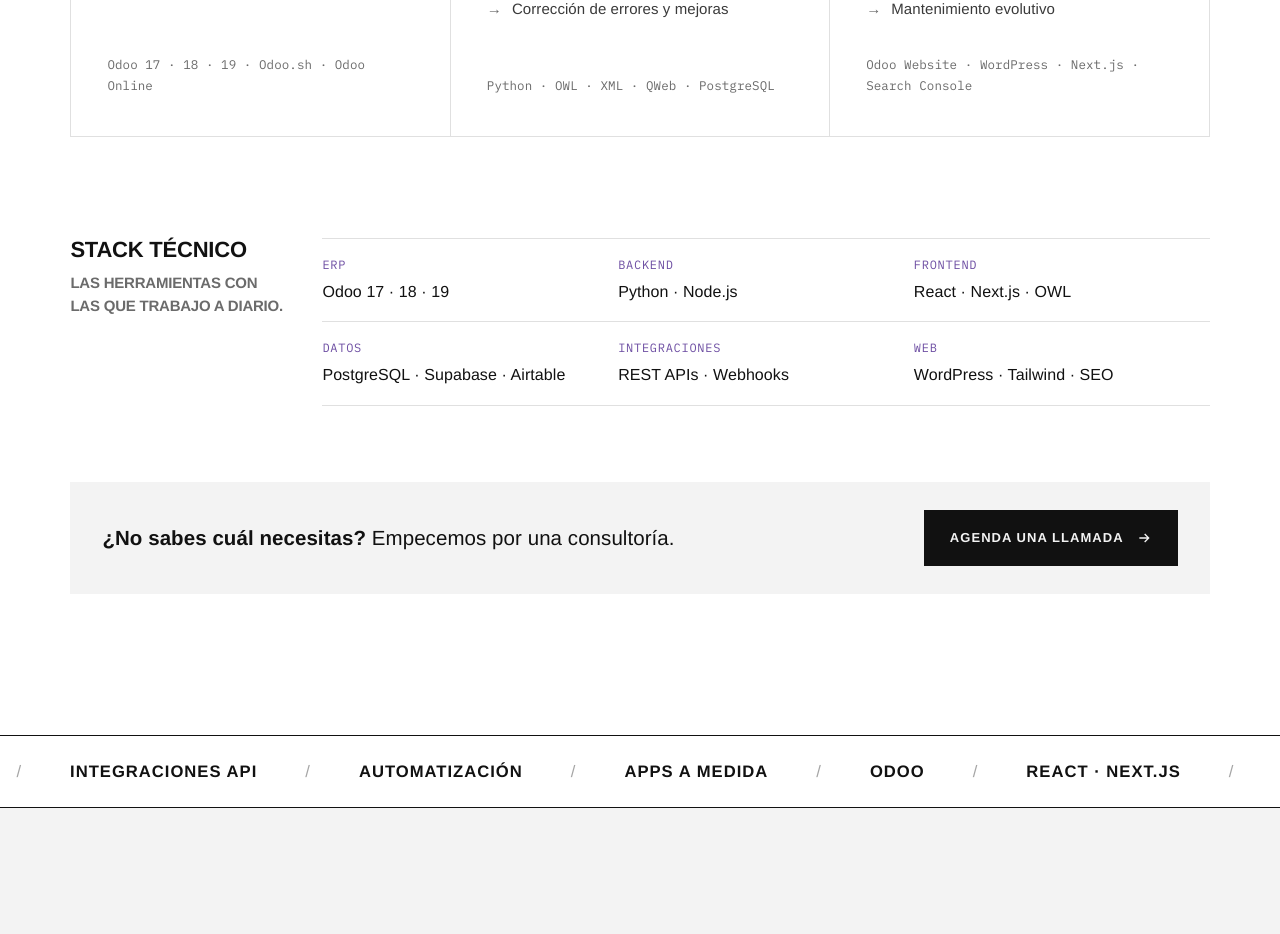
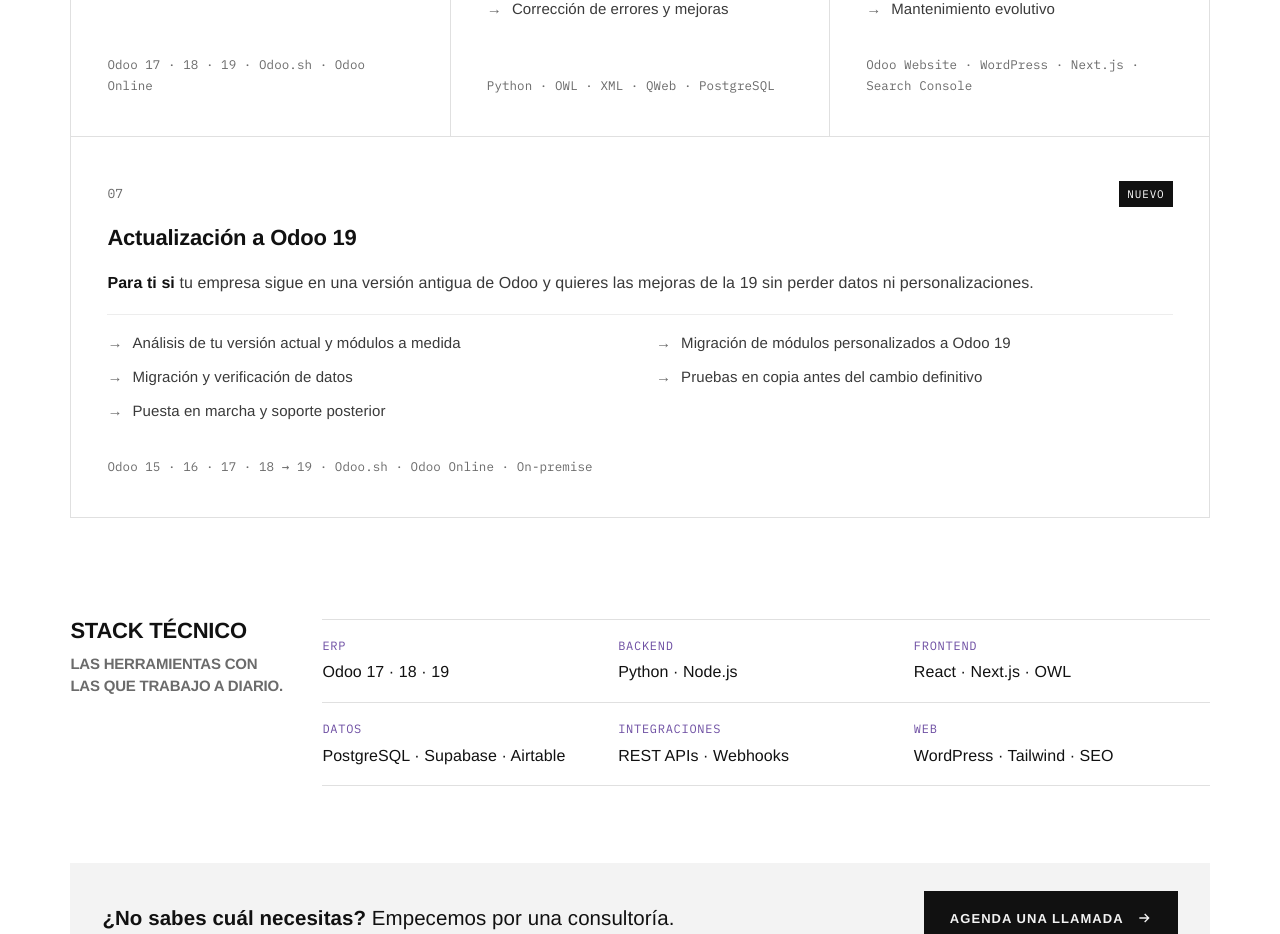
Before and after one commit to VeronicaC-Fuentes/veronicadev, a Next.js app: page / in a window 1280 px wide. Shown: the part 2300-3234 px from the top of the page. Built offline with nearby package versions, Linux system fonts and the light colour scheme.

Commit message:
Servicio de actualización a Odoo 19, botón volver arriba y recorte de foto de portada
Co-Authored-By: Claude Opus 5.5 <noreply@anthropic.com>
Claude-Session: https://claude.ai/code/session_01YLa4mbtqWbu346eComd5Wq

```diff
--- a/src/app/components/site/Home.jsx
+++ b/src/app/components/site/Home.jsx
@@ -75,7 +75,7 @@ function Services({ c }) {
           {s.items.map((it, i) => {
             const open = openIdx === i;
             return (
-              <article key={it.title} className={`card reveal${it.featured ? " feat" : ""}${open ? " open" : ""}`}>
+              <article key={it.title} className={`card reveal${it.featured ? " feat" : ""}${it.wide ? " wide" : ""}${open ? " open" : ""}`}>
                 <button type="button" className="card-head" aria-expanded={open} onClick={() => setOpenIdx(open ? -1 : i)}>
                   <span className="top">
                     <span className="num">{String(i + 1).padStart(2, "0")}</span>
--- a/src/app/components/site/ui.jsx
+++ b/src/app/components/site/ui.jsx
@@ -1,5 +1,5 @@
 "use client";
-import { useEffect } from "react";
+import { useEffect, useState } from "react";
 import Image from "next/image";
 import { useLang } from "../LanguageProvider";
 import { WHATSAPP_URL } from "../../content";
@@ -90,12 +90,29 @@ export function ProjectCard({ p }) {
 
 export function WhatsAppFloat() {
   const { c } = useLang();
+  const [showTop, setShowTop] = useState(false);
+  useEffect(() => {
+    const on = () => setShowTop(window.scrollY > 600);
+    on();
+    window.addEventListener("scroll", on, { passive: true });
+    return () => window.removeEventListener("scroll", on);
+  }, []);
   return (
+    <>
+    <button
+      type="button"
+      className={`to-top${showTop ? " show" : ""}`}
+      aria-label={c.topAria}
+      onClick={() => window.scrollTo({ top: 0, behavior: "smooth" })}
+    >
+      <svg viewBox="0 0 24 24" fill="none" stroke="currentColor" strokeWidth="2" aria-hidden="true"><path d="M12 19V5M6 11l6-6 6 6" /></svg>
+    </button>
     <a className="wa" href={WHATSAPP_URL} target="_blank" rel="noopener noreferrer" aria-label={c.whatsappAria}>
       <svg viewBox="0 0 24 24" fill="currentColor" aria-hidden="true">
         <path d="M12.04 2C6.58 2 2.13 6.45 2.13 11.91c0 1.75.46 3.45 1.32 4.95L2.05 22l5.25-1.38a9.9 9.9 0 0 0 4.74 1.21h.01c5.46 0 9.91-4.45 9.91-9.91A9.86 9.86 0 0 0 12.04 2Zm5.8 14.05c-.24.68-1.42 1.3-1.96 1.35-.5.05-.97.23-3.28-.68-2.77-1.09-4.52-3.93-4.66-4.11-.13-.18-1.1-1.46-1.1-2.79s.7-1.98.95-2.25c.24-.27.53-.34.71-.34l.51.01c.16 0 .38-.06.6.46.23.54.77 1.87.84 2 .07.14.11.3.02.48-.09.18-.13.3-.27.46l-.4.47c-.13.13-.27.28-.12.55.16.27.7 1.15 1.5 1.86 1.03.92 1.9 1.2 2.17 1.34.27.13.43.11.59-.07.16-.18.68-.79.86-1.06.18-.27.36-.23.6-.14.25.09 1.57.74 1.84.88.27.13.45.2.52.31.07.11.07.66-.17 1.3Z" />
       </svg>
     </a>
+    </>
   );
 }
 
--- a/src/app/content.js
+++ b/src/app/content.js
@@ -145,6 +145,7 @@ export const CONTENT = {
         { title: "Implementación Odoo", for: "quieres ordenar ventas, CRM, inventario o formación en un solo sistema.", list: ["Configuración de módulos", "Migración de datos", "Permisos y flujos por rol", "Formación a tu equipo"], tech: "Odoo 17 · 18 · 19 · Odoo.sh · Odoo Online" },
         { title: "Desarrollo Odoo", for: "Odoo cubre casi todo, pero te falta esa funcionalidad clave para tu negocio.", list: ["Módulos a medida", "Reglas de negocio y validaciones", "Reportes PDF y vistas propias", "Corrección de errores y mejoras"], tech: "Python · OWL · XML · QWeb · PostgreSQL" },
         { title: "Web, e-commerce & SEO", for: "tu web es lenta, no aparece en Google o no está conectada con tu negocio.", list: ["Webs corporativas y tiendas online", "Optimización de velocidad (WPO)", "SEO técnico y analítica", "Mantenimiento evolutivo"], tech: "Odoo Website · WordPress · Next.js · Search Console" },
+        { title: "Actualización a Odoo 19", isNew: true, wide: true, for: "tu empresa sigue en una versión antigua de Odoo y quieres las mejoras de la 19 sin perder datos ni personalizaciones.", list: ["Análisis de tu versión actual y módulos a medida", "Migración de módulos personalizados a Odoo 19", "Migración y verificación de datos", "Pruebas en copia antes del cambio definitivo", "Puesta en marcha y soporte posterior"], tech: "Odoo 15 · 16 · 17 · 18 → 19 · Odoo.sh · Odoo Online · On-premise" },
       ],
       stackTitle: "Stack técnico",
       stackSub: "Las herramientas con las que trabajo a diario.",
@@ -198,6 +199,7 @@ export const CONTENT = {
     },
     portfolio: { title: ["Portafolio", "completo"], lead: "Webs, aplicaciones, integraciones y módulos Odoo que he desarrollado.", back: "Volver al inicio" },
     whatsappAria: "Escríbeme por WhatsApp",
+    topAria: "Volver arriba",
     swipe: "Desliza",
   },
   en: {
@@ -226,6 +228,7 @@ export const CONTENT = {
         { title: "Odoo implementation", for: "you want sales, CRM, inventory or training organised in one system.", list: ["Module configuration", "Data migration", "Role-based permissions and flows", "Team training"], tech: "Odoo 17 · 18 · 19 · Odoo.sh · Odoo Online" },
         { title: "Odoo development", for: "Odoo covers almost everything, but you're missing that one key feature for your business.", list: ["Custom modules", "Business rules and validations", "Custom PDF reports and views", "Bug fixes and improvements"], tech: "Python · OWL · XML · QWeb · PostgreSQL" },
         { title: "Web, e-commerce & SEO", for: "your website is slow, doesn't show up on Google or isn't connected to your business.", list: ["Corporate websites and online stores", "Speed optimisation", "Technical SEO and analytics", "Ongoing maintenance"], tech: "Odoo Website · WordPress · Next.js · Search Console" },
+        { title: "Upgrade to Odoo 19", isNew: true, wide: true, for: "your company is still on an older Odoo version and you want the 19 improvements without losing data or customisations.", list: ["Review of your current version and custom modules", "Migration of custom modules to Odoo 19", "Data migration and verification", "Testing on a copy before the final switch", "Go-live and follow-up support"], tech: "Odoo 15 · 16 · 17 · 18 → 19 · Odoo.sh · Odoo Online · On-premise" },
       ],
       stackTitle: "Tech stack",
       stackSub: "The tools I work with every day.",
@@ -278,6 +281,7 @@ export const CONTENT = {
     },
     portfolio: { title: ["Full", "portfolio"], lead: "Websites, applications, integrations and Odoo modules I've built.", back: "Back to home" },
     whatsappAria: "Message me on WhatsApp",
+    topAria: "Back to top",
     swipe: "Swipe",
   },
 };
--- a/src/app/globals.css
+++ b/src/app/globals.css
@@ -599,3 +599,14 @@ em.accent{font-style:normal;color:var(--purple)}
   .card-head{gap:6px}
   .card h3{font-size:20px}
 }
+
+/* botón volver arriba */
+.to-top{position:fixed;right:24px;bottom:calc(86px + env(safe-area-inset-bottom,0px));z-index:50;width:46px;height:46px;border:1px solid var(--ink);background:var(--paper);color:var(--ink);display:grid;place-items:center;cursor:pointer;opacity:0;pointer-events:none;transform:translateY(8px);transition:opacity .3s,transform .3s,background .3s,color .3s}
+.to-top.show{opacity:1;pointer-events:auto;transform:none}
+.to-top:hover{background:var(--ink);color:var(--paper)}
+.to-top svg{width:20px;height:20px}
+/* servicio ancho (actualización Odoo 19) */
+@media (min-width:701px){
+  .card.wide{grid-column:1 / -1}
+  .card.wide .card-body ul{display:grid;grid-template-columns:repeat(2,minmax(0,1fr));column-gap:32px}
+}
```
Also changed, not shown: public/img/hero-calle.jpg.
